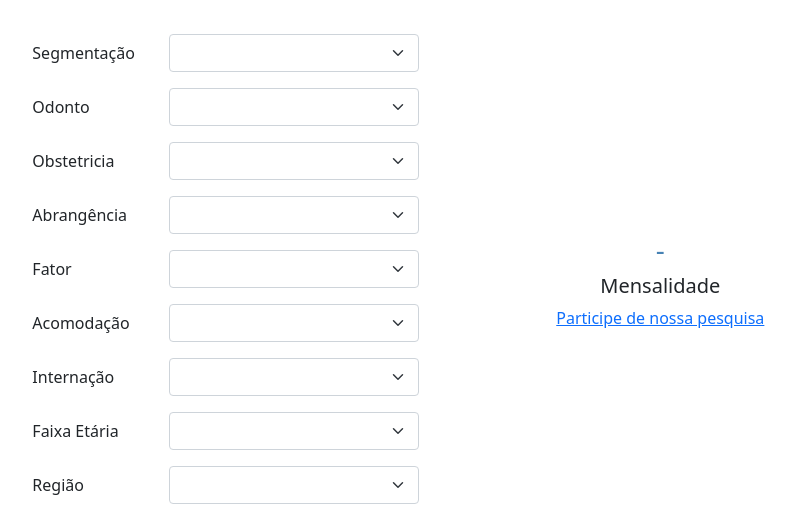
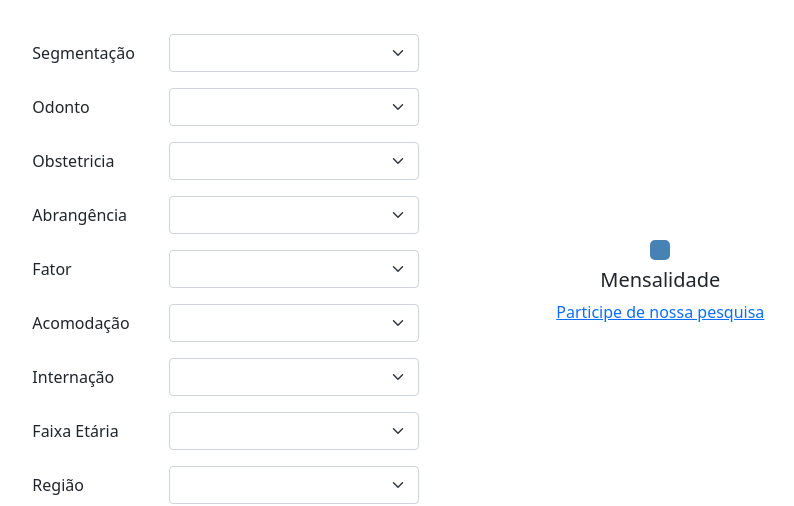
Before and after one commit to edrjc/how-much-app, a Python web app: template templates/index.html in a window 1280 px wide. Shown: the part 313-819 px from the top of the page, without its empty margins (197-991 px from the left). Run offline with Jinja, Linux system fonts and the light colour scheme; the template is opened without the code that fills it, so the values that code supplies are empty.

Commit message:
estilizando valor da mensalidade mensal p/ dar mais destaque

```diff
--- a/templates/index.html
+++ b/templates/index.html
@@ -7,6 +7,14 @@
 
     <!-- Bootstrap CSS -->
     <link href="https://cdn.jsdelivr.net/npm/bootstrap@5.1.1/dist/css/bootstrap.min.css" rel="stylesheet" integrity="sha384-F3w7mX95PdgyTmZZMECAngseQB83DfGTowi0iMjiWaeVhAn4FJkqJByhZMI3AhiU" crossorigin="anonymous">
+    <style>
+      #how_much_answer {
+        color: #FFF;
+        background: steelblue;
+        padding: 10px;
+        border-radius: 5px;
+      }
+    </style>
 
     <title>How Much?</title>
   </head>
@@ -124,7 +132,7 @@
             <div class="container h-100">
                 <div class="row align-items-center h-100">
                   <div class="d-flex flex-column align-items-center col-sm-12">
-                      <h3 id="how_much_answer" style="color: steelblue;">-</h3>
+                      <h3 id="how_much_answer"></h3>
                       <h5>Mensalidade</h5>
                       <a href="https://surveyheart.com/form/614296822cf97429d1b9a454" target="_blank">Participe de nossa pesquisa</a>
                   </div>
```
